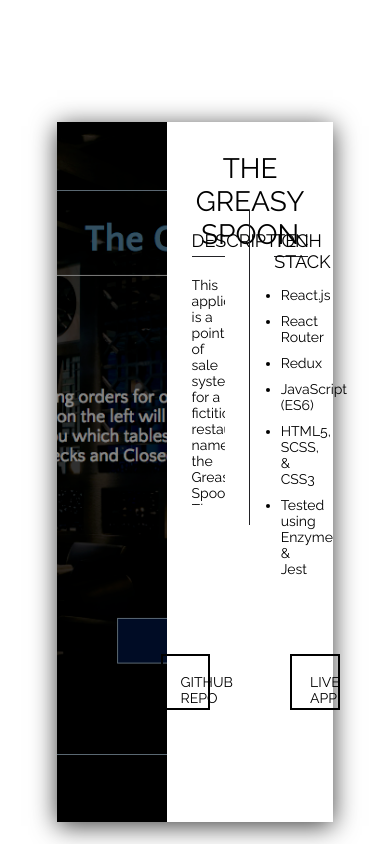
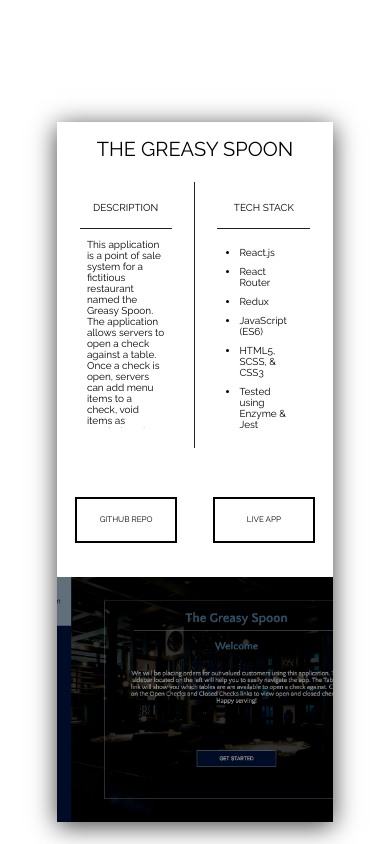
Before and after one commit to hsanchez7934/personal-site, a React (Create React App) app: page /portfolio in a window 390 px wide. Shown: the part 1100-1944 px from the top of the page. Built offline with nearby package versions, Linux system fonts and the light colour scheme.

Commit message:
Portfolio page now responsive

```diff
--- a/src/components/Portfolio/Portfolio.css
+++ b/src/components/Portfolio/Portfolio.css
@@ -124,7 +124,9 @@
     width: 70%;
     text-align: center;
     height: 50%;
-    font-size: 1.3em; } }
+    font-size: 1.3em; }
+  .project-card {
+    flex-direction: column-reverse; } }
 
 @media screen and (max-width: 750px) {
   .portfolio-intro-text {
--- a/src/components/Portfolio/Portfolio.scss
+++ b/src/components/Portfolio/Portfolio.scss
@@ -124,7 +124,6 @@
 
   #pdb-title {
     width: 100%;
-    // font-size: 1.8em;
   }
 
   #pdb-text {
@@ -133,6 +132,10 @@
     text-align: center;
     height: 50%;
     font-size: 1.3em;
+  }
+
+  .project-card {
+    flex-direction: column-reverse;
   }
 
 }
--- a/src/components/ProjectCard/ProjectCard.css
+++ b/src/components/ProjectCard/ProjectCard.css
@@ -76,7 +76,8 @@
   margin: 0;
   padding: 0;
   height: 90%;
-  padding: 20px 0px 0px; }
+  padding: 20px 0px 0px;
+  overflow: scroll; }
 
 .project-stack-li {
   width: 50%;
@@ -111,3 +112,76 @@
   color: #fff;
   border: 0;
   padding: 18px; }
+
+@media screen and (max-width: 1000px) {
+  .project-image {
+    height: 35%;
+    width: 100%; }
+  .project-info-box {
+    height: 65%;
+    width: 100%; }
+  .project-description-box {
+    height: 65%;
+    width: 100%; }
+  .projects-buttons-box {
+    width: 100%;
+    height: 25%; }
+  .project-title {
+    height: 10%;
+    font-size: 20px;
+    padding: 15px 0px 0px; }
+  .project-description-title {
+    font-size: 15px;
+    height: 12%; }
+  .project-description-text {
+    font-size: 12px;
+    height: 88%;
+    padding: 15px 0px 0px; }
+  .project-stack-title {
+    font-size: 15px;
+    height: 12%; }
+  .project-stack-ul {
+    height: 88%;
+    padding: 15px 0px 0px; }
+  .project-stack-li {
+    width: 50%;
+    margin: 8px auto;
+    font-size: 12px; }
+  .project-links {
+    height: 40%;
+    margin: 15px 40px;
+    padding: 15px;
+    font-size: 12px; } }
+
+@media screen and (max-width: 550px) {
+  .project-links {
+    font-size: 10px;
+    padding: 15px 0px;
+    width: 60%;
+    margin: 15px 18px; } }
+
+@media screen and (max-width: 450px) {
+  .project-stack-title {
+    font-size: 12px;
+    width: 95%; }
+  .project-description-title {
+    font-size: 12px;
+    width: 95%; }
+  .project-description-text {
+    font-size: 10px;
+    padding: 10px 0px 0px; }
+  .project-stack-ul {
+    padding: 10px 0px 0px; }
+  .project-stack-li {
+    font-size: 10px; }
+  .project-title {
+    font-size: 20px;
+    padding: 15px 0px 0px; }
+  .project-links {
+    font-size: 8px; } }
+
+@media screen and (max-width: 450px) {
+  .project-description-title {
+    font-size: 10px; }
+  .project-stack-title {
+    font-size: 10px; } }
--- a/src/components/ProjectCard/ProjectCard.scss
+++ b/src/components/ProjectCard/ProjectCard.scss
@@ -92,6 +92,7 @@
   padding: 0;
   height: 90%;
   padding: 20px 0px 0px;
+  overflow: scroll;
 }
 
 .project-stack-li {
@@ -131,3 +132,119 @@
   border: 0;
   padding: 18px;
 }
+
+@media screen and (max-width: 1000px) {
+  .project-image {
+    height: 35%;
+    width: 100%;
+  }
+
+  .project-info-box {
+    height: 65%;
+    width: 100%;
+  }
+
+  .project-description-box {
+    height: 65%;
+    width: 100%;
+  }
+
+  .projects-buttons-box {
+    width: 100%;
+    height: 25%;
+  }
+
+  .project-title {
+    height: 10%;
+    font-size: 20px;
+    padding: 15px 0px 0px;
+  }
+
+  .project-description-title {
+    font-size: 15px;
+    height: 12%;
+  }
+
+  .project-description-text {
+    font-size: 12px;
+    height: 88%;
+    padding: 15px 0px 0px;
+  }
+
+  .project-stack-title {
+    font-size: 15px;
+    height: 12%;
+  }
+
+  .project-stack-ul {
+    height: 88%;
+    padding: 15px 0px 0px;
+  }
+
+  .project-stack-li {
+    width: 50%;
+    margin: 8px auto;
+    font-size: 12px;
+  }
+
+  .project-links {
+    height: 40%;
+    margin: 15px 40px;
+    padding: 15px;
+    font-size: 12px;
+  }
+}
+
+@media screen and (max-width: 550px) {
+  .project-links {
+    font-size: 10px;
+    padding: 15px 0px;
+    width: 60%;
+    margin: 15px 18px;
+  }
+}
+
+@media screen and (max-width: 450px) {
+  .project-stack-title {
+    font-size: 12px;
+    width: 95%;
+  }
+
+  .project-description-title {
+    font-size: 12px;
+    width: 95%;
+  }
+
+  .project-description-text {
+    font-size: 10px;
+    padding: 10px 0px 0px;
+  }
+
+  .project-stack-ul {
+    padding: 10px 0px 0px;
+  }
+
+  .project-stack-li {
+    font-size: 10px;
+  }
+
+  .project-title {
+    font-size: 20px;
+    padding: 15px 0px 0px;
+  }
+
+  .project-links {
+    font-size: 8px;
+  }
+}
+
+@media screen and (max-width: 450px) {
+  .project-description-title {
+    font-size: 10px;
+  }
+
+  .project-stack-title {
+    font-size: 10px;
+  }
+
+}
```
